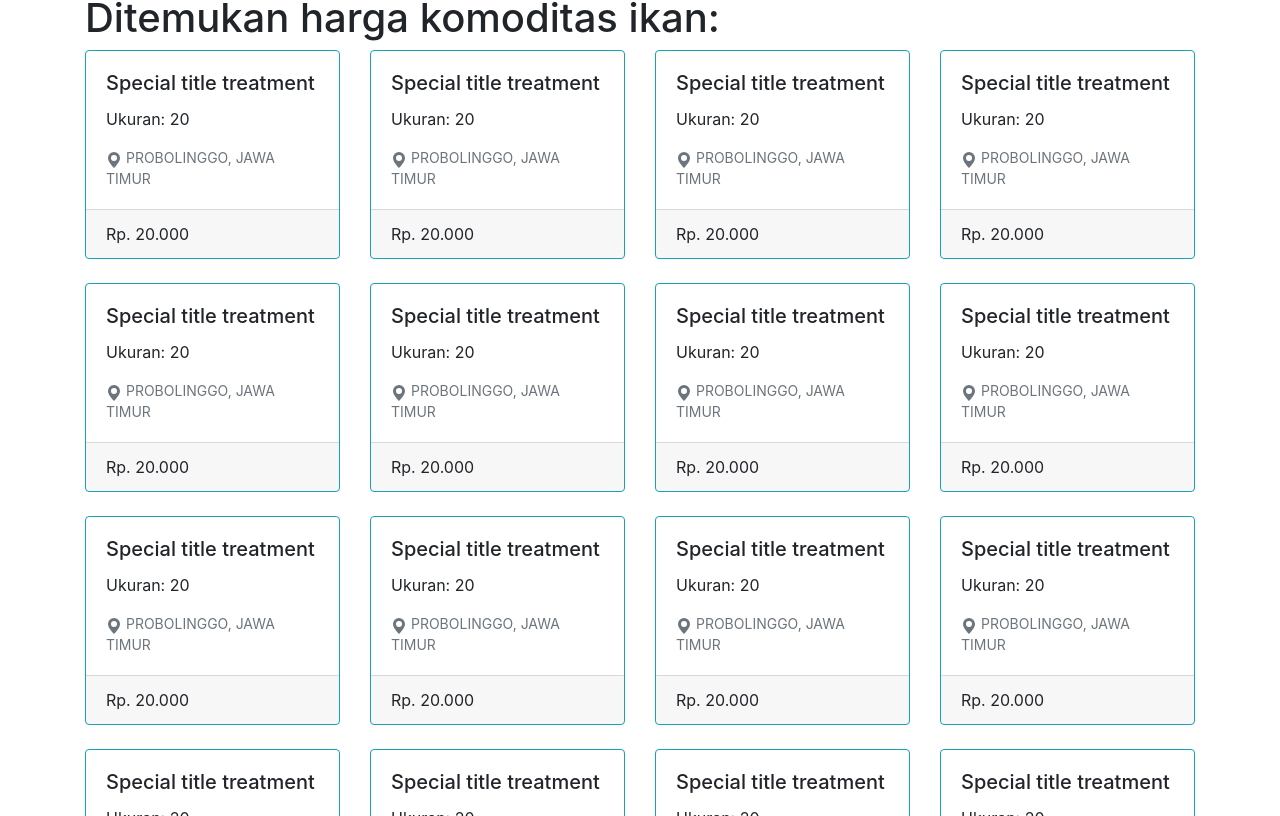
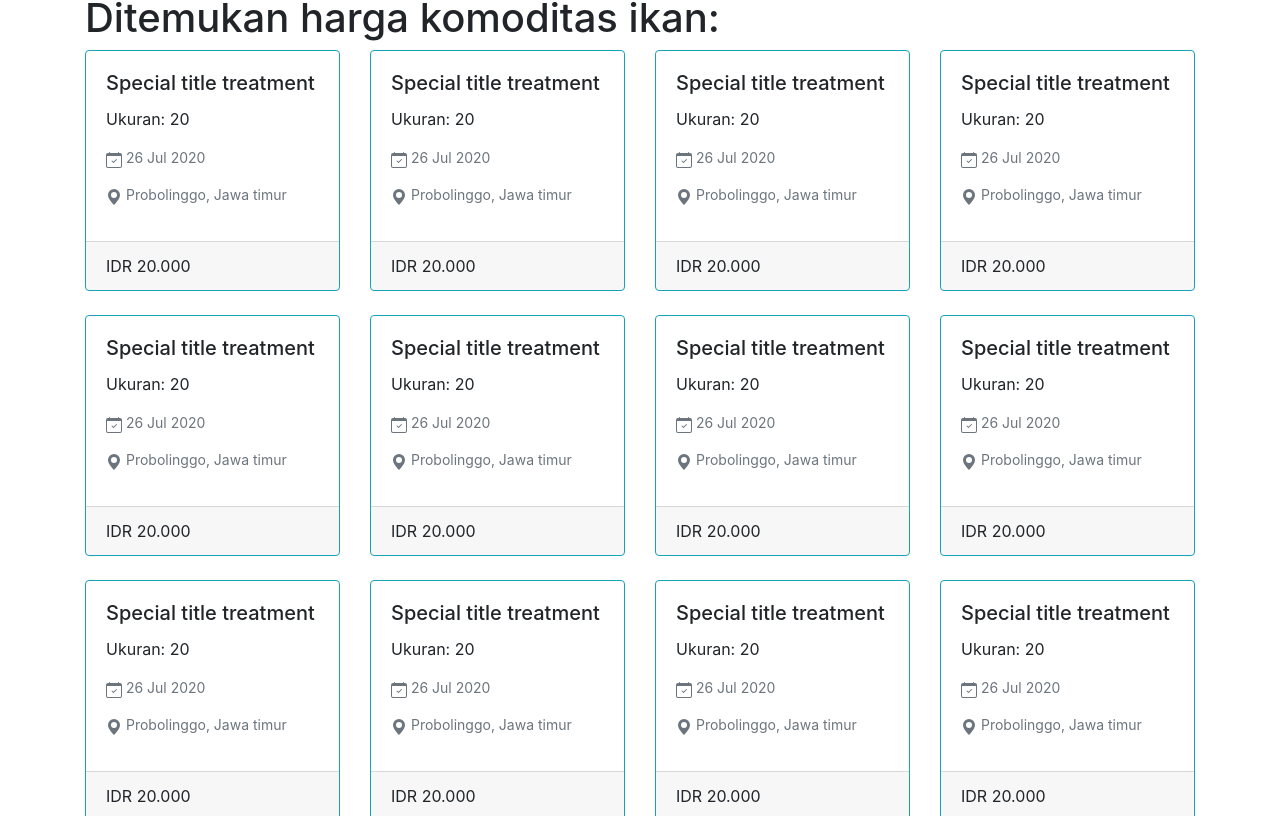
Before and after one commit to falgifaisal/ikan-id, a Next.js app: page / in a window 1280 px wide. Shown: the part 864-1680 px from the top of the page. Built offline with nearby package versions, Linux system fonts and the light colour scheme.

Commit message:
chore(setup): utils for formatter value

```diff
--- a/package.json
+++ b/package.json
@@ -18,6 +18,8 @@
   },
   "dependencies": {
     "bootstrap": "^4.6.0",
+    "date-fns": "^2.19.0",
+    "date-fns-tz": "^1.1.3",
     "next": "10.1.2",
     "next-seo": "^4.23.0",
     "react": "17.0.2",
--- a/src/components/product/product.tsx
+++ b/src/components/product/product.tsx
@@ -1,12 +1,31 @@
 import { ReactElement } from 'react';
 
+import { formatStringUcFirst, formatNumber } from 'utils/common';
+import { formatDate } from 'utils/date';
+
 function Product(): ReactElement {
+  const currency: string = 'IDR';
   return (
     <div className="card border border-info">
       <div className="card-body">
         <h5 className="card-title">Special title treatment</h5>
         <p className="card-text">Ukuran: 20</p>
-        <p className="card-text small text-muted">
+        <p className="small text-muted">
+          <svg
+            xmlns="http://www.w3.org/2000/svg"
+            width="16"
+            height="16"
+            fill="currentColor"
+            className="bi bi-calendar-check"
+            viewBox="0 0 16 16"
+          >
+            <path d="M10.854 7.146a.5.5 0 0 1 0 .708l-3 3a.5.5 0 0 1-.708 0l-1.5-1.5a.5.5 0 1 1 .708-.708L7.5 9.793l2.646-2.647a.5.5 0 0 1 .708 0z" />
+            <path d="M3.5 0a.5.5 0 0 1 .5.5V1h8V.5a.5.5 0 0 1 1 0V1h1a2 2 0 0 1 2 2v11a2 2 0 0 1-2 2H2a2 2 0 0 1-2-2V3a2 2 0 0 1 2-2h1V.5a.5.5 0 0 1 .5-.5zM1 4v10a1 1 0 0 0 1 1h12a1 1 0 0 0 1-1V4H1z" />
+          </svg>
+          {' '}
+          {formatDate('2020-07-27T01:11:05+07:00', 'dd MMM yyyy')}
+        </p>
+        <p className="small text-muted">
           <svg
             xmlns="http://www.w3.org/2000/svg"
             width="16"
@@ -18,10 +37,16 @@ function Product(): ReactElement {
             <path d="M8 16s6-5.686 6-10A6 6 0 0 0 2 6c0 4.314 6 10 6 10zm0-7a3 3 0 1 1 0-6 3 3 0 0 1 0 6z" />
           </svg>
           {' '}
-          PROBOLINGGO, JAWA TIMUR
+          {`${formatStringUcFirst('PROBOLINGGO')}, ${formatStringUcFirst(
+            'JAWA TIMUR',
+          )}`}
         </p>
       </div>
-      <div className="card-footer">Rp. 20.000</div>
+      <div className="card-footer">
+        {`${currency} ${formatNumber(
+          '20000',
+        )}`}
+      </div>
     </div>
   );
 }
--- /dev/null
+++ b/src/utils/common.ts
@@ -0,0 +1,7 @@
+export function formatNumber(value: number | string, format = 'id-ID'): string {
+  return value ? new Intl.NumberFormat(format).format(Number(value)) : '0';
+}
+
+export function formatStringUcFirst(value: string): string {
+  return value.charAt(0).toUpperCase() + value.slice(1).toLowerCase();
+}
--- /dev/null
+++ b/src/utils/date.ts
@@ -0,0 +1,19 @@
+import { isValid } from 'date-fns';
+import { format } from 'date-fns-tz';
+
+const defaultTimeZone = 'Asia/Jakarta';
+const today = new Date();
+
+export function isValidDate(value: string): boolean {
+  return isValid(new Date(value));
+}
+
+export function formatDate(
+  value = '',
+  formatValue = 'yyyy-MM-dd',
+  timeZone = defaultTimeZone,
+): string {
+  return format(isValidDate(value) ? new Date(value) : today, formatValue, {
+    timeZone,
+  });
+}
```
Also changed, not shown: 1 other file (tests, documents, lock files or other folders).
